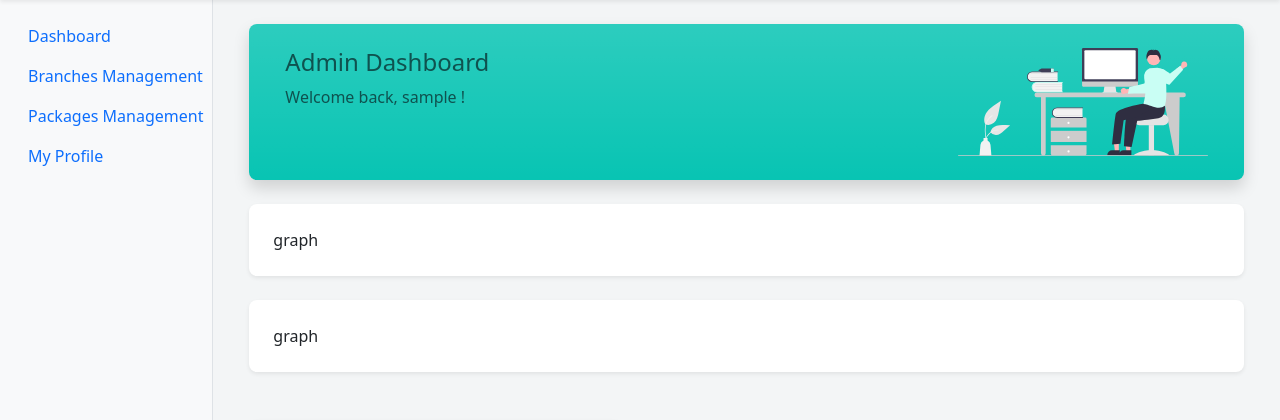
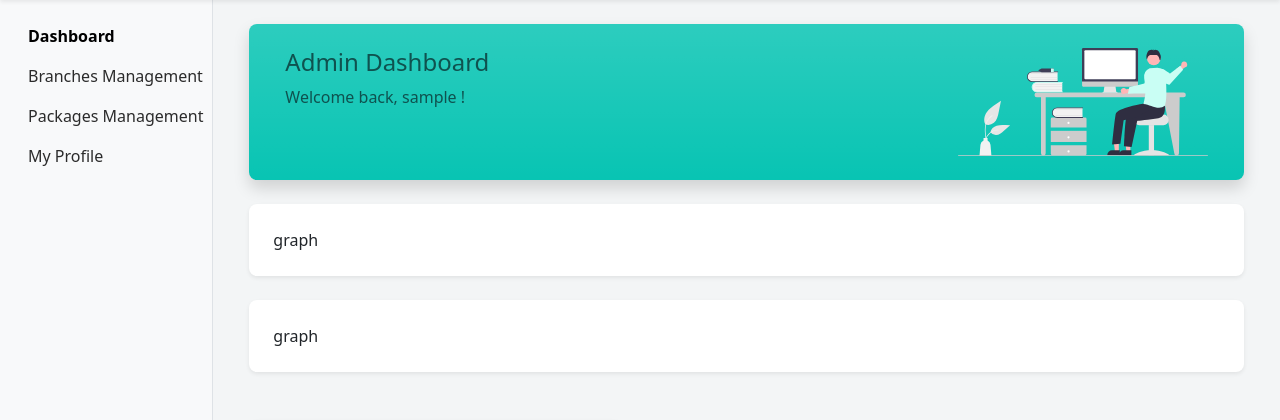
Before and after one commit to MinnnErrr/mini-project, a PHP site: page /adminDashboard.php in a window 1280 px wide. Shown: the part 61-481 px from the top of the page. Run offline with PHP 8.4, Linux system fonts and the light colour scheme; the visitor is signed in with stand-in values (Sample User, id 1); some libraries are stand-ins or nearby versions.

Commit message:
update nav link color; adjust layout

```diff
--- a/adminDashboard.php
+++ b/adminDashboard.php
@@ -20,6 +20,7 @@ if (!isset($user_id)) {
     <title>Admin Dashboard</title>
     <link rel="stylesheet" href="./node_modules/bootstrap/dist/css/bootstrap.min.css">
     <link rel="stylesheet" href="./node_modules/bootstrap-icons/font/bootstrap-icons.css">
+    <link rel="stylesheet" href="./main.css">
 </head>
 
 
--- /dev/null
+++ b/main.css
@@ -0,0 +1,12 @@
+.is-dark {
+    color: #2b2b2b;
+}
+
+.is-dark:hover{
+    color: black;
+}
+
+.is-dark.is-active{
+    color: black;
+    font-weight: 600;
+}
--- a/sidebar.php
+++ b/sidebar.php
@@ -8,16 +8,16 @@
             <ul class="nav flex-column d-flex justify-content-between" style="height: 87dvh;">
                 <div>
                     <li class="nav-item mt-lg-3">
-                        <a class="nav-link active" href="#">Dashboard</a>
+                        <a class="nav-link is-dark is-active" href="">Dashboard</a>
                     </li>
                     <li class="nav-item">
-                        <a class="nav-link" href="branchManagement.php">Branches Management</a>
+                        <a class="nav-link is-dark" href="branchManagement.php">Branches Management</a>
                     </li>
                     <li class="nav-item">
-                        <a class="nav-link" href="packageManagement.php">Packages Management</a>
+                        <a class="nav-link is-dark" href="packageManagement.php">Packages Management</a>
                     </li>
                     <li class="nav-item">
-                        <a class="nav-link" href="adminProfile.php">My Profile</a>
+                        <a class="nav-link is-dark" href="adminProfile.php">My Profile</a>
                     </li>
                 </div>
 
```
Also changed, not shown: template.php (added, +48 -0 lines).
